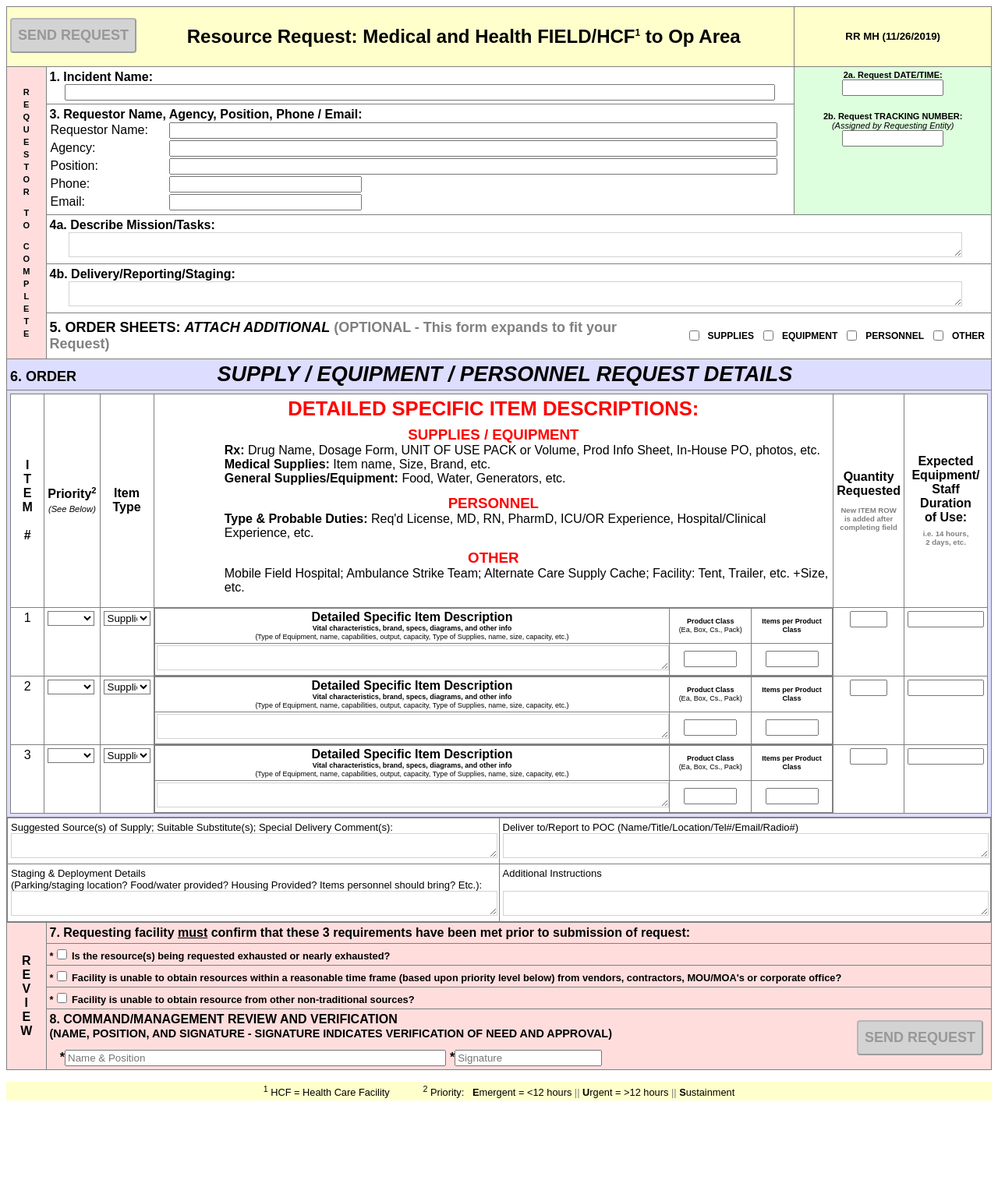
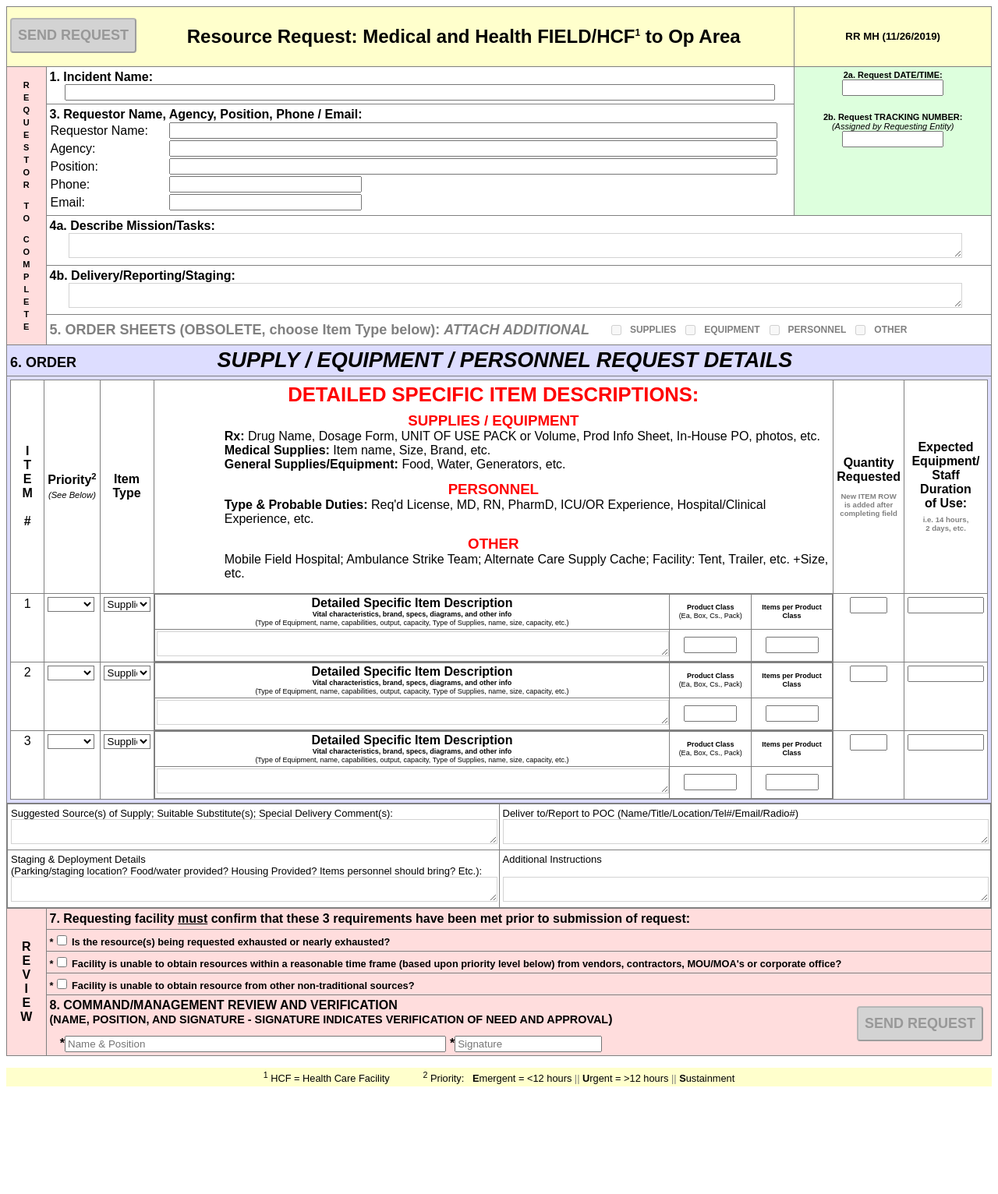
Before and after one commit to areslax/comms-log-toolkit, a PHP site: page /ARES_Resource_Request.php in a window 1280 px wide. Shown: the whole page at 78% size. After the commit the page ends 1394 px from the top, so only its background shows below. Run offline with PHP 8.4, Linux system fonts and the light colour scheme; lists and menus that the app fills with data are empty; some libraries are stand-ins or nearby versions.

Commit message:
updating resource request behaviour

```diff
--- a/ARES_Resource_Request.php
+++ b/ARES_Resource_Request.php
@@ -137,6 +137,9 @@ function customRow(rid,typ) {
 </script>
 <style type="text/css">
 * { font-family: Arial,Helvetica,sans-serif; }
+@media print {
+	.noprint { display: none; }
+}
 INPUT { font-weight: normal; }
 TABLE { border-collapse: collapse; }
 TABLE, TH, TD { border: solid 1px grey; }
@@ -180,7 +183,7 @@ TABLE.noborder TD { border: none; }
 </head>
 <body>
 
-<form method=post>
+<form method=post onsubmit="print()">
 <input type=hidden name=sendme value=1>
 
 <!-- PAGINATE DURING PRINTING
@@ -234,21 +237,21 @@ TABLE.noborder TD { border: none; }
   </tr>
 
   <tr>
-    <td style="font-weight:bold;padding-left:0px;;" colspan=3>
+    <td style="font-weight:bold;padding-left:0px;;" colspan=3 class="noprint class="noprint"">
 	<table class="noborder" cellpadding=4 style="font-size:12px;">
 	<tr>
-	<td style="font-size:1.5em;padding-right:20px;">5. ORDER SHEETS: <i>ATTACH ADDITIONAL</i> <span class="grey">(OPTIONAL - This form expands to fit your Request)</span></td>
-	<th><input type=checkbox name="req_order_supplies" value=1></th><td><b>SUPPLIES</b></td>
-	<th><input type=checkbox name="req_order_equipment" value=1></th><td><b>EQUIPMENT</b></td>
-	<th><input type=checkbox name="req_order_personnel" value=1></th><td><b>PERSONNEL</b></td>
-	<th><input type=checkbox name="req_order_other" value=1></th><td><b>OTHER</b></td></tr>
+	<td style="font-size:1.5em;padding-right:20px;" class="grey">5. ORDER SHEETS (OBSOLETE, choose Item Type below): <i>ATTACH ADDITIONAL</i></td>
+	<th><input type=checkbox name="req_order_supplies" value=1 disabled></th><td class="grey"><b>SUPPLIES</b></td>
+	<th><input type=checkbox name="req_order_equipment" value=1 disabled></th><td class="grey"><b>EQUIPMENT</b></td>
+	<th><input type=checkbox name="req_order_personnel" value=1 disabled></th><td class="grey"><b>PERSONNEL</b></td>
+	<th><input type=checkbox name="req_order_other" value=1 disabled></th><td class="grey"><b>OTHER</b></td></tr>
 	</table>
     </td>
   </tr>
 
   <tr class="lightblue">
     <td style="position:relative;font-weight:bold;font-size:18px;" colspan=3>
-    6. ORDER <div style="position:relative;display:inline;left:14%;font-size:1.5em;text-align:center;font-style:italic;">SUPPLY / EQUIPMENT / PERSONNEL REQUEST DETAILS</div></td>
+    6. ORDER <div style="position:relative;display:inline;left:14%;font-size:1.5em;text-align:center;font-style:italic;"><span class="noprint">SUPPLY / EQUIPMENT / PERSONNEL </span>REQUEST DETAILS</div></td>
   </tr>
 
   <tr>
@@ -262,20 +265,20 @@ TABLE.noborder TD { border: none; }
     <th style="width:5%;">
 	Item<br>Type</th>
     <td style="width:89%;text-align:center;font-weight:bold;">
-    <h2 style="font-size:1.6em;margin:0px;color:red;">DETAILED SPECIFIC ITEM DESCRIPTIONS:</h2>
-    <h3 style="margin:8px 0 0 0;color:red;">SUPPLIES / EQUIPMENT</h3>
-    <div style="width:90%;margin:0 0 12px 10%;text-align:left;font-weight:normal">
+    <h2 style="font-size:1.6em;margin:0px;color:red;"><span class="noprint">DETAILED SPECIFIC </span>ITEM DESCRIPTIONS:</h2>
+    <h3 class="noprint" style="margin:8px 0 0 0;color:red;">SUPPLIES / EQUIPMENT</h3>
+    <div class="noprint" style="width:90%;margin:0 0 12px 10%;text-align:left;font-weight:normal">
     <b>Rx:</b> Drug Name, Dosage Form, UNIT OF USE PACK or Volume, Prod Info Sheet, In-House PO, photos, etc.<br>
     <b>Medical Supplies:</b> Item name, Size, Brand, etc.<br>
     <b>General Supplies/Equipment:</b> Food, Water, Generators, etc.
     </div>
-    <h3 style="margin:0px;color:red;">PERSONNEL</h3>
-    <div style="width:90%;margin:0 0 12px 10%;text-align:left;font-weight:normal">
+    <h3 class="noprint" style="margin:0px;color:red;">PERSONNEL</h3>
+    <div class="noprint" style="width:90%;margin:0 0 12px 10%;text-align:left;font-weight:normal">
     <b>Type &amp; Probable Duties:</b>
     Req'd License, MD, RN, PharmD, ICU/OR Experience, Hospital/Clinical Experience, etc.
     </div>
-    <h3  style="margin:0px;color:red;">OTHER</h3>
-    <div style="width:90%;margin:0 0 12px 10%;text-align:left;font-weight:normal">
+    <h3 class="noprint" style="margin:0px;color:red;">OTHER</h3>
+    <div class="noprint" style="width:90%;margin:0 0 12px 10%;text-align:left;font-weight:normal">
     Mobile Field Hospital; Ambulance Strike Team; Alternate Care Supply Cache; Facility: Tent, Trailer, etc. +Size, etc.
     </div></td>
     <th style="width:5%">
@@ -394,21 +397,21 @@ TABLE.noborder TD { border: none; }
   <tr class="lightred">
     <th style="width:4%" rowspan=5>
     <p>R<br>E<br>V<br>I<br>E<br>W</th>
-    <td style="font-weight:bold;" colspan=2>
+    <td style="font-weight:bold;" class="noprint" colspan=2>
     7. Requesting facility <u>must</u> confirm that these 3 requirements have been met prior to submission of request:
     </td>
   </tr>
-  <tr class="lightred">
+  <tr class="lightred noprint">
     <td style="font-size:.8em;font-weight:bold;" colspan=2>
     *<input type=checkbox id=req_confirm_1 name="req_confirm_1" value=1 onclick="checkAuth(this.form)">
     Is the resource(s) being requested exhausted or nearly exhausted?</td>
   </tr>
-  <tr class="lightred">
+  <tr class="lightred noprint">
     <td style="font-size:.8em;font-weight:bold;" colspan=2>
     *<input type=checkbox id=req_confirm_2 name="req_confirm_2" value=1 onclick="checkAuth(this.form)">
     Facility is unable to obtain resources within a reasonable time frame (based upon priority level below) from vendors, contractors, MOU/MOA's or corporate office?</td>
   </tr>
-  <tr class="lightred">
+  <tr class="lightred noprint">
     <td style="font-size:.8em;font-weight:bold;"  colspan=2>
     *<input type=checkbox id=req_confirm_3 name="req_confirm_3" value=1 onclick="checkAuth(this.form)">
     Facility is unable to obtain resource from other non-traditional sources?</td>
@@ -416,8 +419,8 @@ TABLE.noborder TD { border: none; }
   <tr class="lightred">
     <td colspan=2 style="position:relative;font-weight:bold">
     <div style="position:absolute;right:10px;padding-top:10px;"><button type=submit class="bigbut" disabled>SEND REQUEST</button></div>
-    <p style="margin:0 0 12px 0">8. COMMAND/MANAGEMENT REVIEW AND VERIFICATION<br>
-    <span style="font-size:.9em">(NAME, POSITION, AND SIGNATURE - SIGNATURE INDICATES VERIFICATION OF NEED AND APPROVAL)</span></p>
+    <p style="margin:0 0 12px 0">8. <span class="noprint">COMMAND/MANAGEMENT REVIEW AND </span>VERIFICATION<span class="noprint"><br>
+    <span style="font-size:.9em">(NAME, POSITION, AND SIGNATURE - SIGNATURE INDICATES VERIFICATION OF NEED AND APPROVAL</span>)</span></p></span>
     &nbsp;&nbsp; *<input type=text id=req_auth name="req_auth" style="width:40%;" maxlength=110 placeholder="Name &amp; Position" onblur="checkAuth(this.form)"> *<input type=text id=req_sig name="req_sig" style="width:15%" placeholder="Signature" onblur="checkAuth(this.form)"></td>
   </tr>
 </table>
--- a/frontpage.php
+++ b/frontpage.php
@@ -42,6 +42,7 @@ BODY { padding:40px; }
  left:490px;
 }
 .ctr { text-align:center; }
+.sm { font-size: .6em;font-weight: normal; }
 </style>
 </head>
 <body onload="self.focus()">
@@ -69,6 +70,7 @@ if (!empty($_GET['admin'])) {
 }
 ?>
 <?=$checkin?><a href="ARES_Comms_Log.php<?=$isadmin?>" target="_blank" class="colhead"><big>ARES Net Control Comms Log</big></a><br><br>
+<a href="ARES_Resource_Request.php">NEW: Resource Request Form</a><br><span class="sm">Right-Click or Ctrl+Click or Cmd+Click to open in<br>a new tab/window, so you can take your time</span><br><br>
 <!--/p-->
 <?php
 if (!empty($_GET['admin']) && $_GET['admin']=='2') { ?>
```
